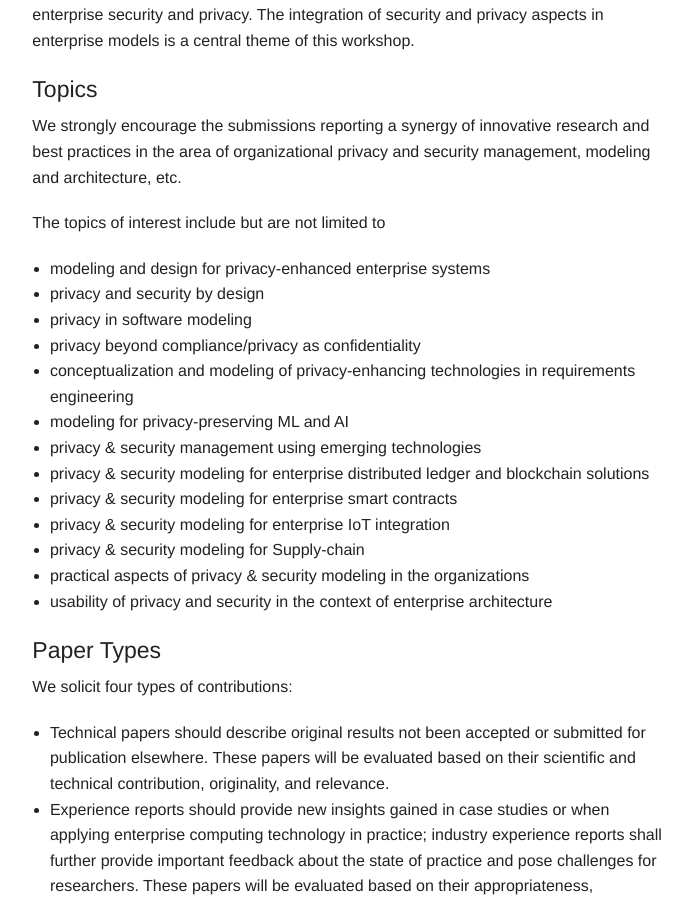
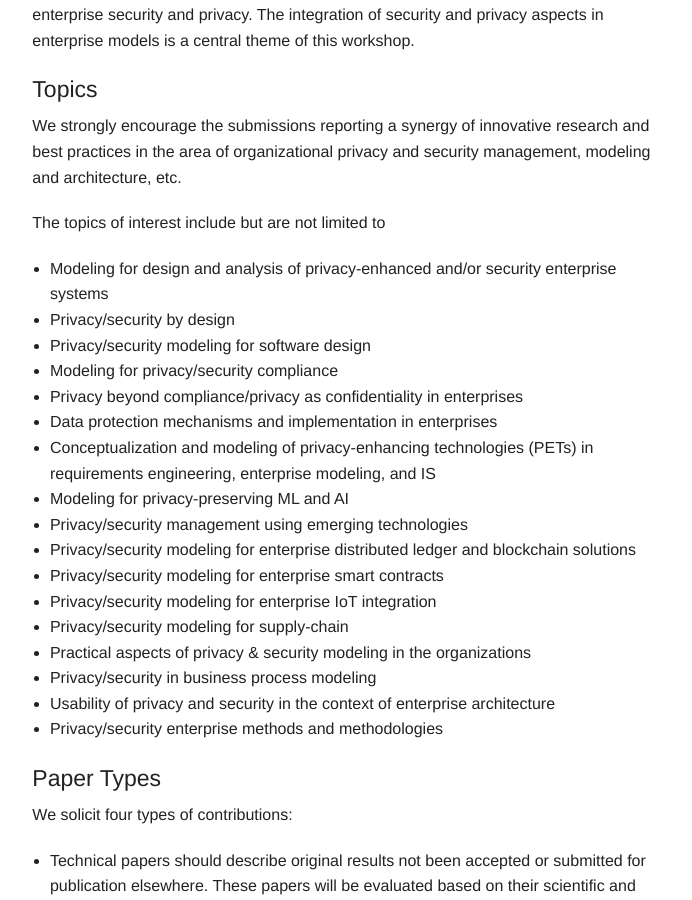
Before and after one commit to prisem-workshop/prisem-workshop.github.io, a Jekyll site: the page built from paper.html, in a window 1280 px wide and 900 px high, scrolled down 734 px. Shown: the whole window, without its empty margins (456-1148 px from the left). Built offline with Jekyll 4.4.1, drawn with Linux system fonts in a browser that asks for light colours; comment, search, counter and statistics services are not loaded.

Commit message:
Update paper.html

```diff
--- a/paper.html
+++ b/paper.html
@@ -21,19 +21,23 @@ We strongly encourage the submissions reporting a synergy of innovative research
 </p>
 <p>The topics of interest include but are not limited to</p>
 <ul>
-<li>modeling and design for privacy-enhanced enterprise systems</li>
-<li>privacy and security by design</li>
-<li>privacy in software modeling</li>
-<li>privacy beyond compliance/privacy as confidentiality </li>
-<li>conceptualization and modeling of privacy-enhancing technologies in requirements engineering</li>
-<li>modeling for privacy-preserving ML and AI</li>
-<li>privacy & security management using emerging technologies </li>
-<li>privacy & security modeling for enterprise distributed ledger and blockchain solutions</li>
-<li>privacy & security modeling for enterprise smart contracts</li>
-<li>privacy & security modeling for enterprise IoT integration</li>
-<li>privacy & security modeling for Supply-chain</li>
-<li>practical aspects of privacy & security modeling in the organizations</li>
-<li>usability of privacy and security in the context of enterprise architecture</li>
+<li>Modeling for design and analysis of privacy-enhanced and/or security enterprise systems</li>
+	<li>Privacy/security by design</li>
+	<li>Privacy/security modeling for software design</li>
+	<li>Modeling for privacy/security compliance </li>
+	<li>Privacy beyond compliance/privacy as confidentiality in enterprises</li>
+	<li>Data protection mechanisms and implementation in enterprises</li>
+	<li>Conceptualization and modeling of privacy-enhancing technologies (PETs) in requirements engineering, enterprise modeling, and IS </li>
+	<li>Modeling for privacy-preserving ML and AI</li>
+	<li>Privacy/security management using emerging technologies </li>
+	<li>Privacy/security modeling for enterprise distributed ledger and blockchain solutions</li>
+	<li>Privacy/security modeling for enterprise smart contracts</li>
+	<li>Privacy/security modeling for enterprise IoT integration</li>
+	<li>Privacy/security modeling for supply-chain</li>
+	<li>Practical aspects of privacy & security modeling in the organizations</li>
+	<li>Privacy/security in business process modeling</li>
+	<li>Usability of privacy and security in the context of enterprise architecture</li>
+	<li>Privacy/security enterprise methods and methodologies</li>
 </ul>
 
 <h4>Paper Types</h4>
```
